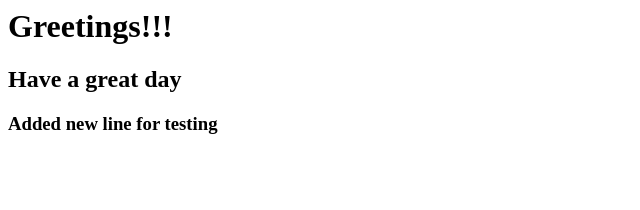
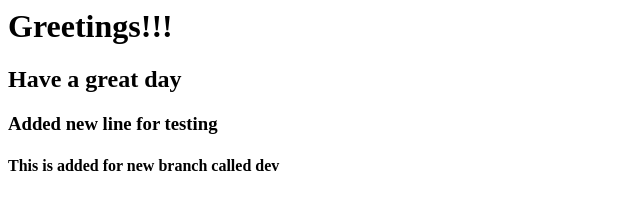
Before and after one commit to PrathibaVasu/sampleproject, a plain HTML site: page index.html in a window 1280 px wide. Shown: the whole page, without its empty margins (0-640 px from the left). Drawn offline with Linux system fonts and the light colour scheme.

Commit message:
new file from a dev branch

```diff
--- a/index.html
+++ b/index.html
@@ -2,4 +2,5 @@
 <h1> Greetings!!!</h1>
 <h2>Have a great day</h2>
 <h3>Added new line for testing</h3>
+<h4>This is added for new branch called dev</h4>
 </html>
```
